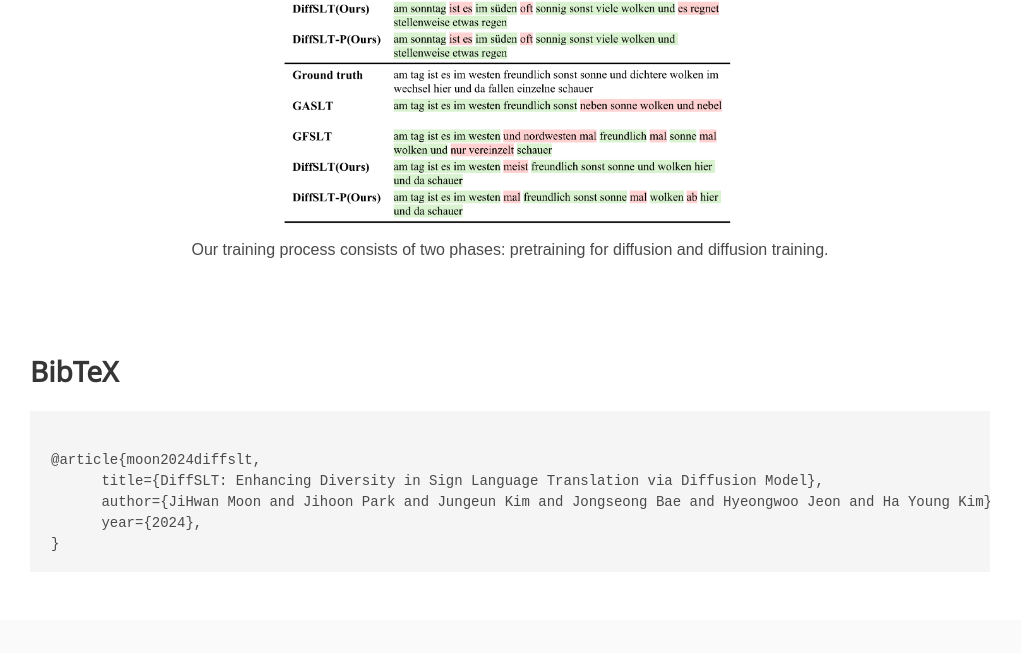
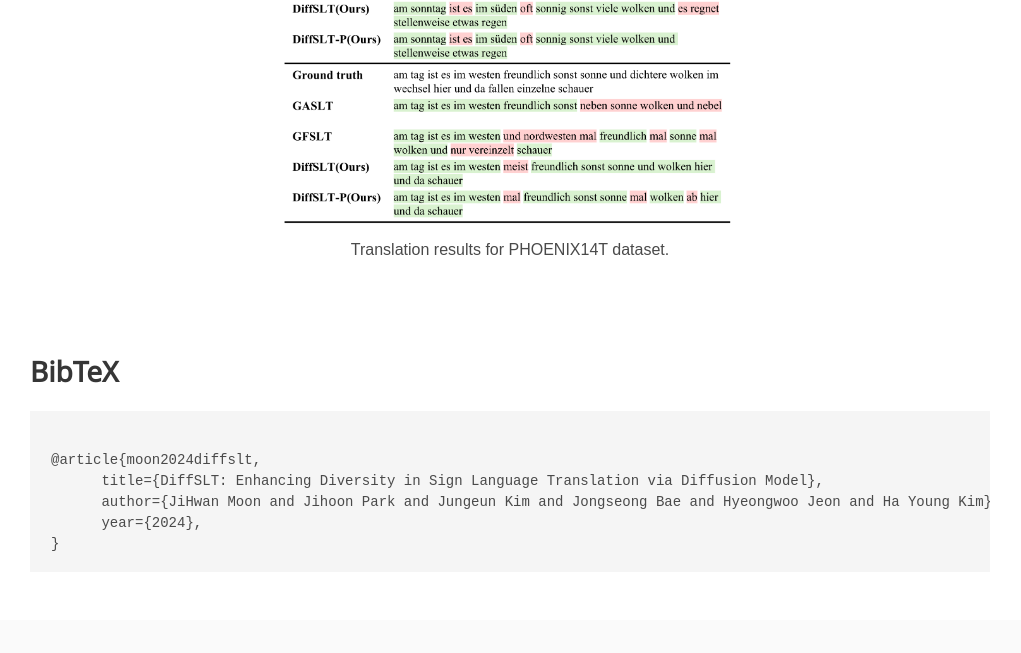
Before and after one commit to diffslt/diffslt.github.io, a plain HTML site: page index.html in a window 1280 px wide. Shown: the part 2404-3057 px from the top of the page, without its empty margins (130-1151 px from the left). Drawn offline with nearby package versions, Linux system fonts and the light colour scheme; some icons are missing; a web font is replaced by a local one.

Commit message:
update: caption results

```diff
--- a/index.html
+++ b/index.html
@@ -301,8 +301,7 @@
       />
       <h2 class="subtitle has-text-centered is-size-6" style="margin-top: 1em">
         <p>
-        Our training process consists of two phases:
-        pretraining for diffusion and diffusion training.
+        Translation results for PHOENIX14T dataset.
         </p>
       </h2>
     </div>
```
